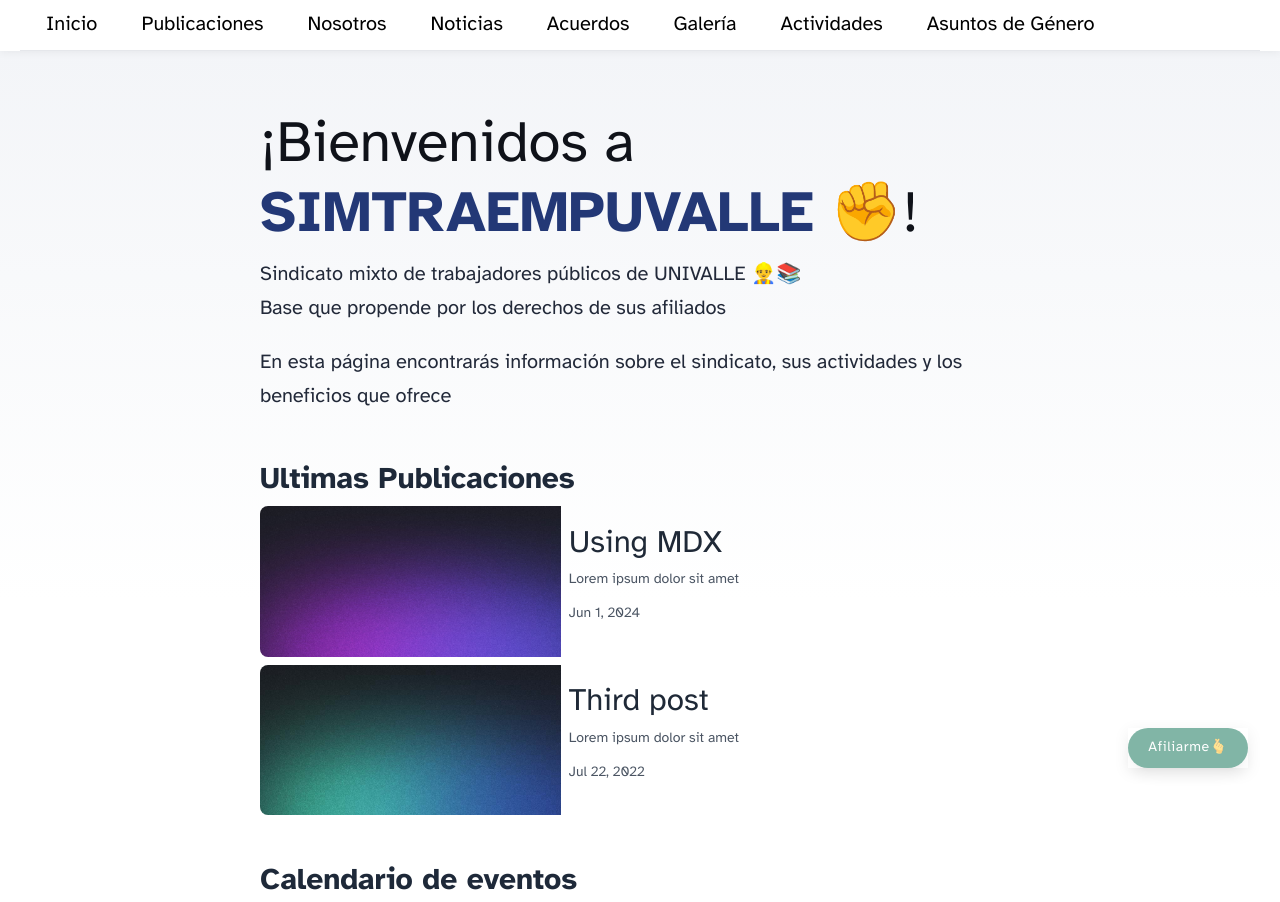
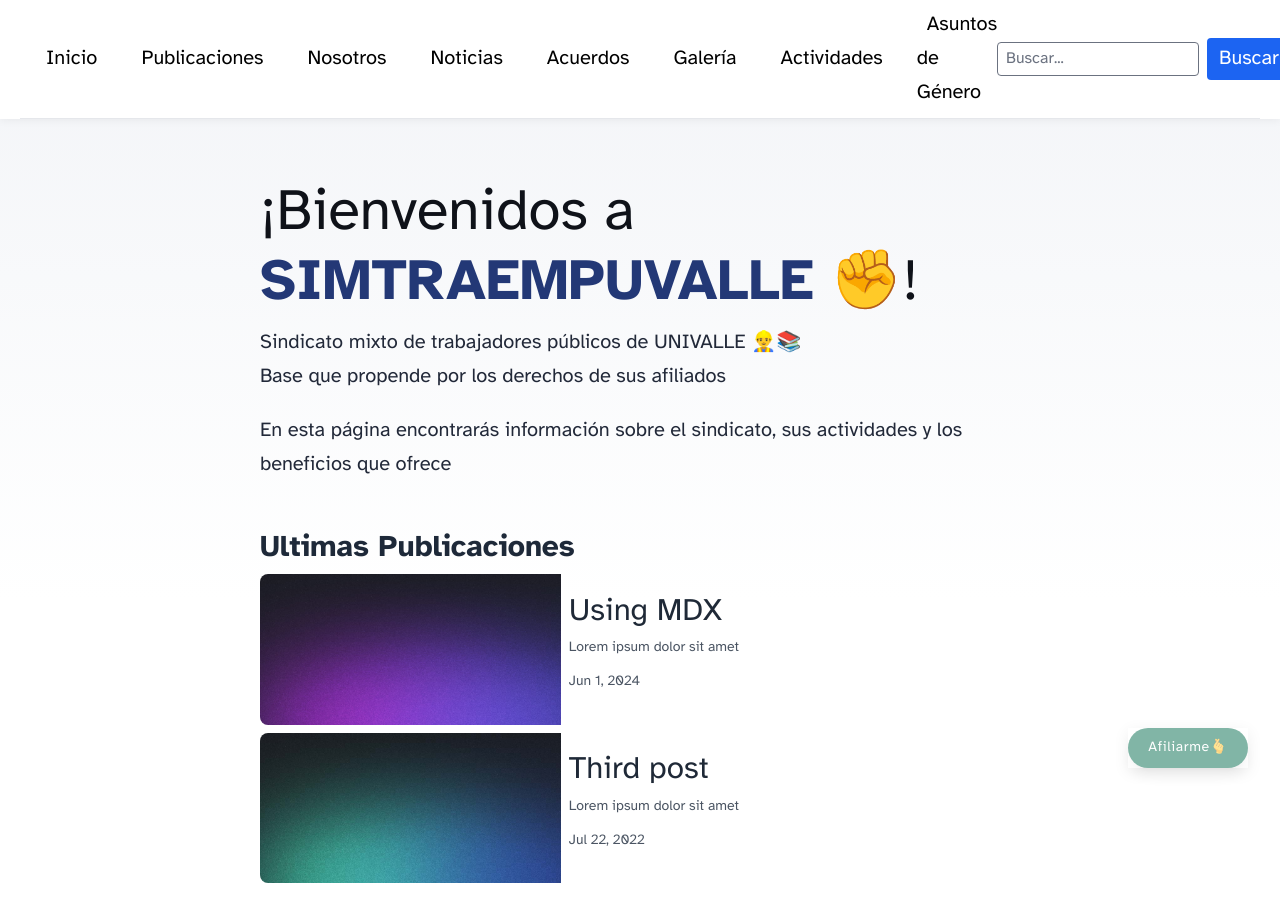
Before and after one commit to iDuqueZ/SindicatoWeb, an Astro site: page / in a window 1280 px wide. Shown: the top 902 px of the page. Built offline with nearby package versions, Linux system fonts and the light colour scheme; Astro itself is replaced by a stand-in of ours.

Commit message:
creador de barra  Búsqueda

```diff
--- a/src/components/Header.astro
+++ b/src/components/Header.astro
@@ -4,7 +4,7 @@ import { SITE_TITLE } from '../consts';
 ---
 
 <header>
-	<nav class="bg-white border-b border-gray-200 px-4 py-2">
+	<nav class="bg-white border-b border-gray-200 px-4 py-2 flex items-center justify-between">
 	  <ul class="flex gap-6 items-center">
 	    <li class="relative group">
 	      <a href="/" class="hover:underline">Inicio</a>
@@ -79,6 +79,21 @@ import { SITE_TITLE } from '../consts';
 	      </div>
 	    </li>
 	  </ul>
+	  <form action="/buscar" method="get" class="flex items-center gap-2">
+	    <input
+	      type="text"
+	      name="q"
+	      placeholder="Buscar..."
+	      class="border rounded px-2 py-1 focus:outline-none focus:ring-2 focus:ring-blue-400"
+	      aria-label="Buscar"
+	    />
+	    <button
+	      type="submit"
+	      class="bg-blue-600 text-white px-3 py-1 rounded hover:bg-blue-700 transition"
+	    >
+	      Buscar
+	    </button>
+	  </form>
 	</nav>
 </header>
 
@@ -158,8 +173,10 @@ import { SITE_TITLE } from '../consts';
 	}
 </style>
 
+<!--
 <script is:inline>
 	document.getElementById('hamburger').addEventListener('click', () => {
 		document.getElementById('nav-menu').classList.toggle('active');
 	});
 </script>
+-->
```
